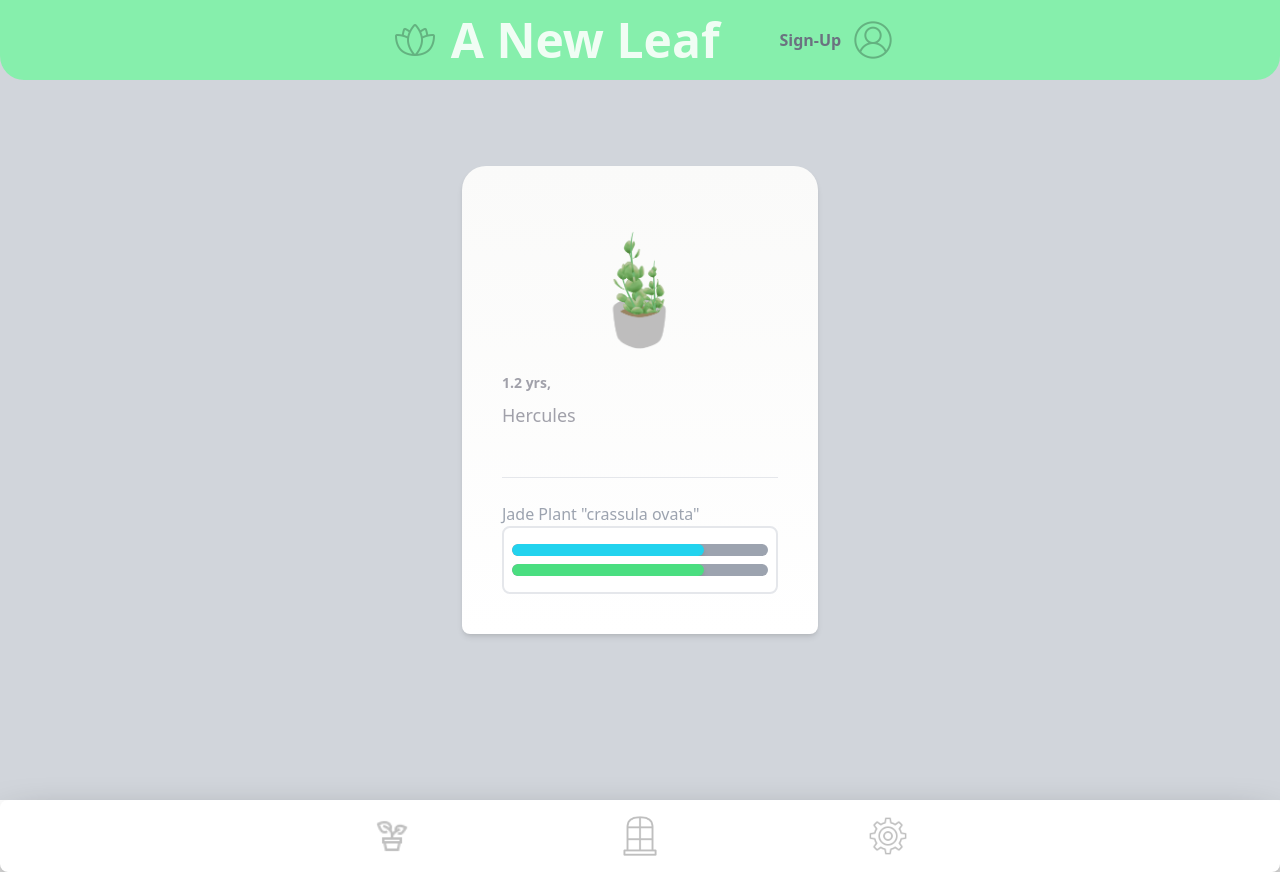
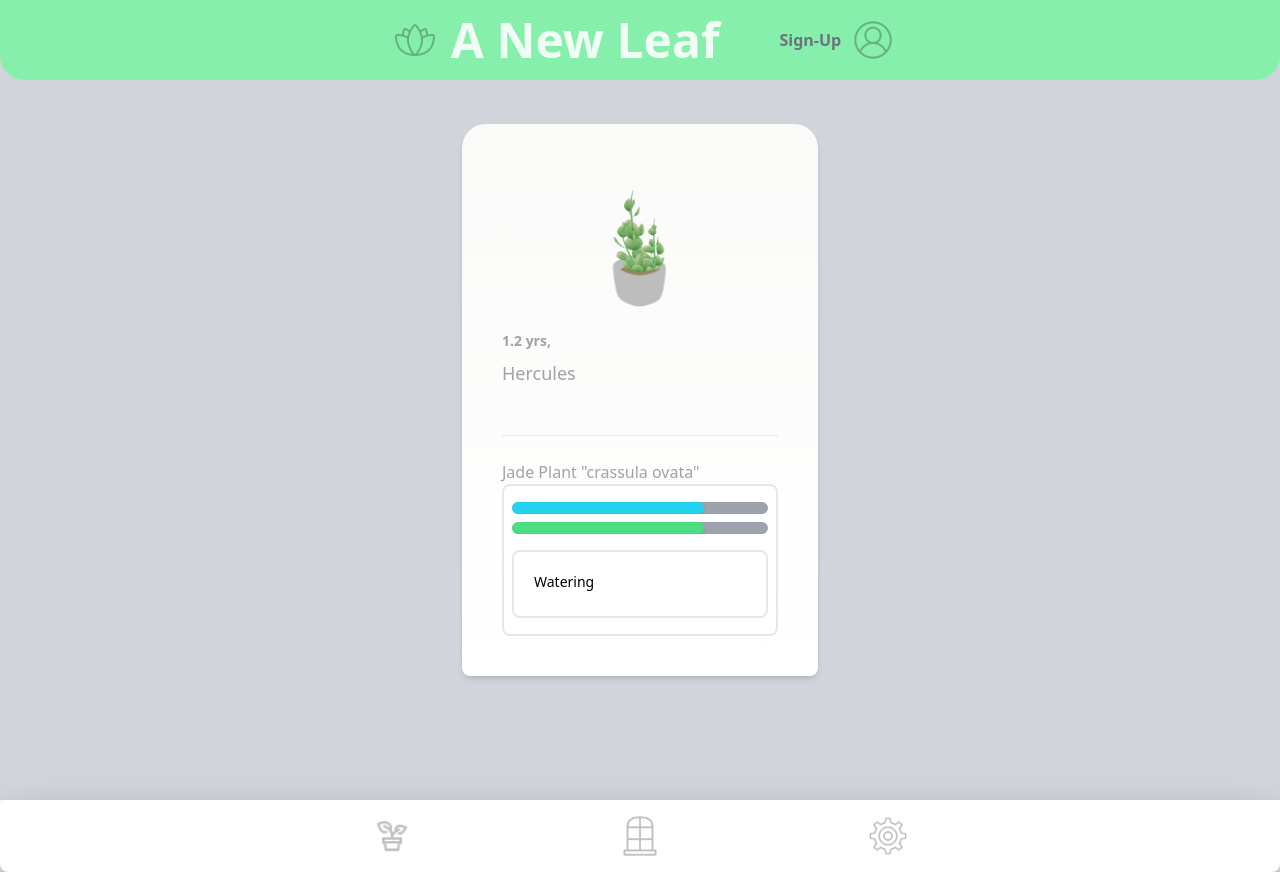
Before and after one commit to MustyBraid/a-new-leaf-application, a React (Create React App) app: page /PopUpPage in a window 1280 px wide. Built offline with nearby package versions, Linux system fonts and the light colour scheme.

Commit message:
latest updates on popup

```diff
--- a/src/components/PopUpPage.jsx
+++ b/src/components/PopUpPage.jsx
@@ -18,6 +18,9 @@ const popUpPage = () => {
    <div class="bg-gray-400 w-64 h-3 rounded-lg mt-2 overflow-hidden">
     <div class="bg-green-400 w-3/4 h-full rounded-lg shadow-md"></div>
    </div>
+   <div className="box-border p-5 pb-4 border-2 rounded-lg bg-white m4 mt-4">
+    <h3 className='text-sm text-left pb-2'>Watering</h3>
+   </div>
   </div>
  </div>
 </div>
```
